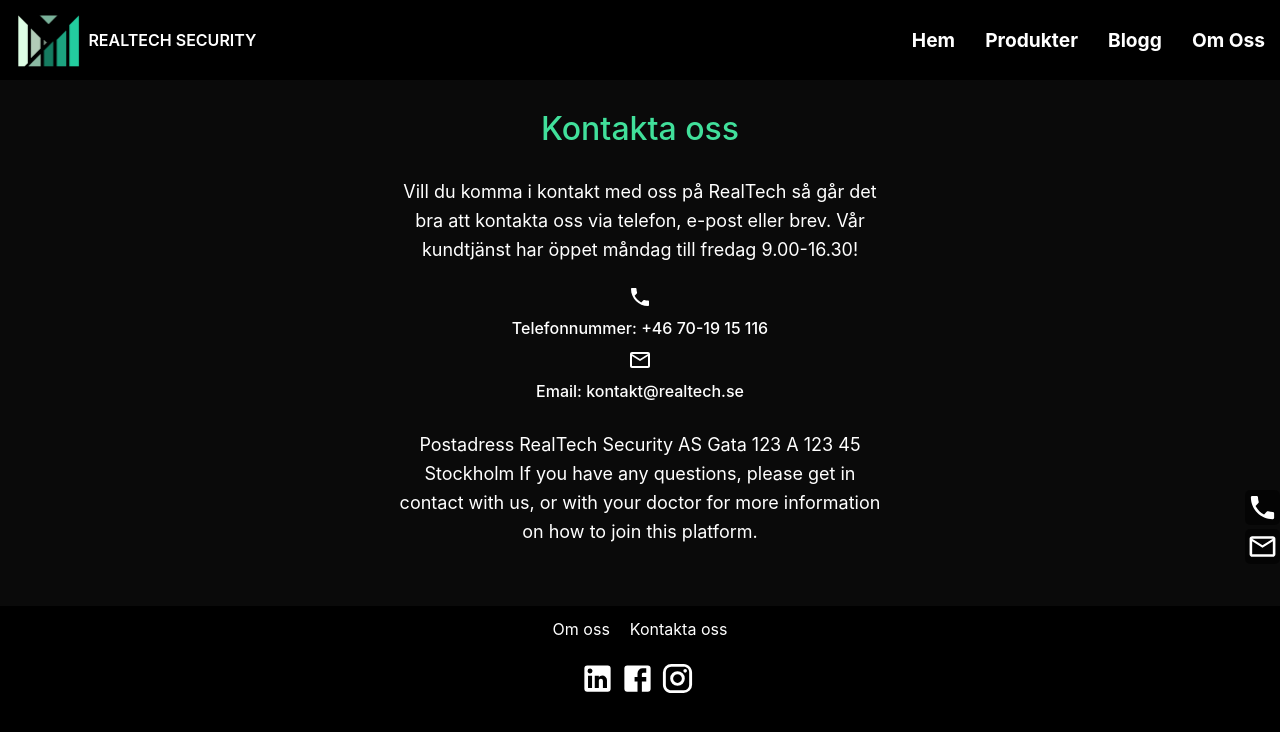
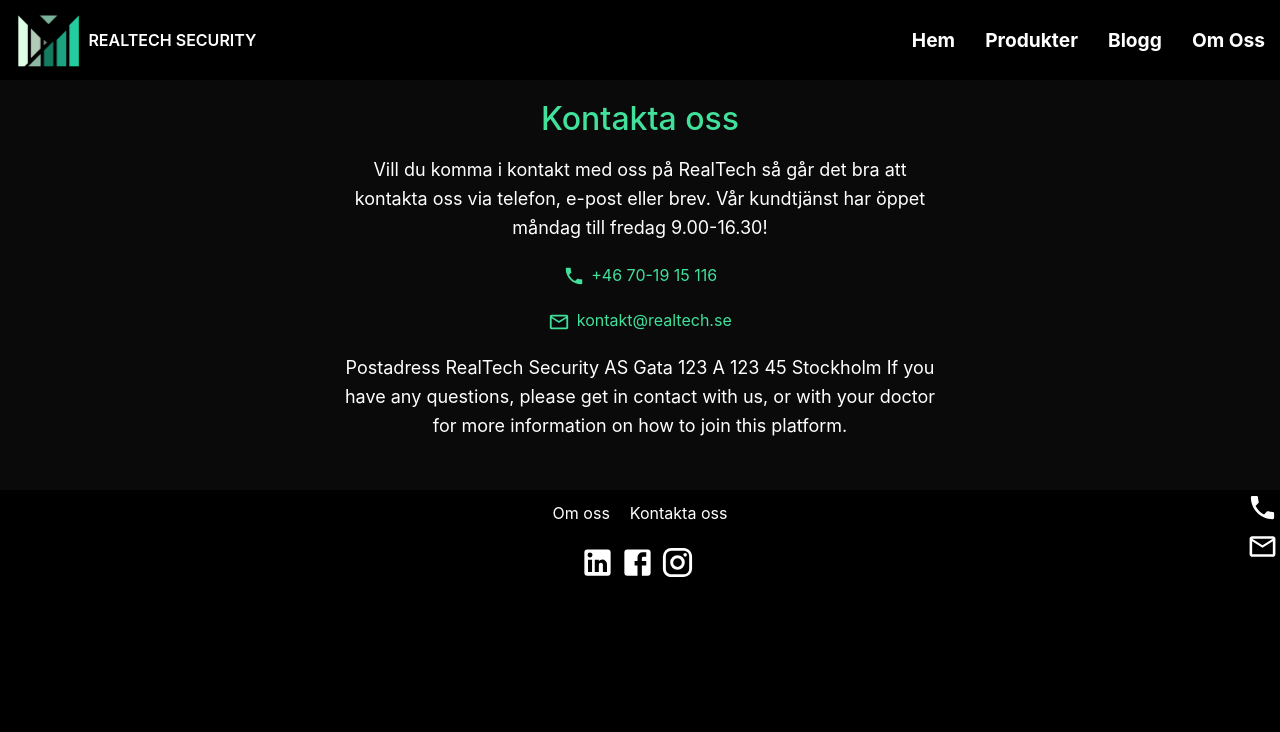
Before and after one commit to Joakim-Andersson/realtech-security, a React (Create React App) app: page /kontakt in a window 1280 px wide. Shown: the top 732 px of the page. Built offline with nearby package versions, Linux system fonts and the light colour scheme.

Commit message:
Update styling on About component

```diff
--- a/src/components/ContactInfo/ContactInfo.css
+++ b/src/components/ContactInfo/ContactInfo.css
@@ -12,18 +12,19 @@
 
   .contact h3 {
     font-size: 2em;
+    color: #41E09B;
+  }
+  .contact a {
+    font-size: 1em;
     margin: 10px;
     color: #41E09B;
-  }
-  .contact h2 {
-    font-size: 1em;
-    margin: 10px;
+    display:block;
   }
 
   .contact p {
     font-size: 18px;
-    margin: 20px;
-    max-width: 40%;
+    max-width: 600px;
+    margin: 10px;
     line-height: 1.6;
     text-align: center;
     width: auto;
--- a/src/components/ContactInfo/ContactInfo.js
+++ b/src/components/ContactInfo/ContactInfo.js
@@ -3,6 +3,11 @@
 import MailOutlineIcon from "@material-ui/icons/MailOutline"
 
 import "./ContactInfo.css"
+
+const style = {
+    color: '#41E09B',
+    padding: '0px 2px 0px 0px',
+}
 
 function Contact() {
     return (
@@ -14,15 +19,8 @@
                 Vill du komma i kontakt med oss på RealTech så går det bra att kontakta oss via telefon, e-post eller brev.
                 Vår kundtjänst har öppet måndag till fredag 9.00-16.30!
             </p>
-            <PhoneIcon />
-            <h2>
-                Telefonnummer: +46 70-19 15 116
-            </h2>
-
-            <MailOutlineIcon />
-            <h2>
-                Email: kontakt@realtech.se
-            </h2>
+            <a href="tel:+46701915116"> <PhoneIcon style={style}/> +46 70-19 15 116</a>
+            <a class="mailto" href="kontakt@realtech.se"> <MailOutlineIcon style={style} /> kontakt@realtech.se</a>
             <p>
 
                 Postadress
--- a/src/components/Samarbete/Samarbete.css
+++ b/src/components/Samarbete/Samarbete.css
@@ -23,3 +23,11 @@
     width: 100px;
     margin: 0px 40px
 }
+
+
+@media screen and (max-width: 480px) {
+    .samarbete__logos img {
+        max-width: 100px;
+        margin: 0px 40px
+    }
+  }
```
Also changed, not shown: 1 other file (tests, documents, lock files or other folders).
